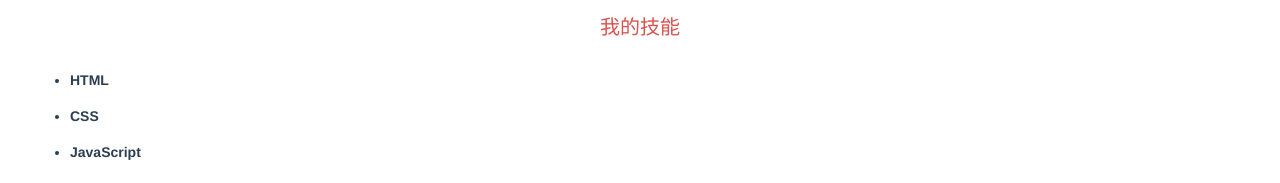
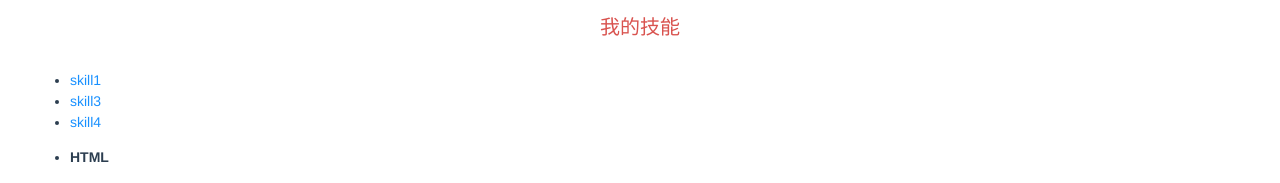
Before and after one commit to ethan666/learning, a Vue app in the folder vue-test/: page /about in a window 1280 px wide. Shown: the part 337-520 px from the top of the page. Built offline with nearby package versions, Linux system fonts and the light colour scheme.

Commit message:
router, 锚标签测试

```diff
--- a/vue-test/src/components/Skills.vue
+++ b/vue-test/src/components/Skills.vue
@@ -1,18 +1,32 @@
 <template>
   <div id="skills" class="section">
-        <h2><span>我的技能</span></h2>
+    <h2>
+      <span>我的技能</span>
+    </h2>
     <ul>
-                <li>HTML</li>
-                <li>CSS</li>
-                <li>JavaScript</li>
+      <li>
+        <router-link to="/about/#skill1">skill1</router-link>
+      </li>
+      <li>
+        <router-link to="/about/#skill2">skill3</router-link>
+      </li>
+      <li>
+        <router-link to="/about/#skill3">skill4</router-link>
+      </li>
     </ul>
+    <ul class="detail">
+      <li id="skill1">HTML</li>
+      <li id="skill2">CSS</li>
+      <li id="skill3">JavaScript</li>
+    </ul>
+    <div class="other"></div>
   </div>
 </template>
 
 <script>
 export default {
-    name: 'Skills'
-}
+  name: "Skills"
+};
 </script>
 
 <style scoped>
@@ -26,8 +40,12 @@ export default {
 ul {
   text-align: left;
 }
-    li {
+.detail li {
   margin-bottom: 15px;
   font-weight: bold;
+  height: 100px;
+}
+.other {
+  height: 1000px;
 }
 </style>
```
Lines whose indentation alone changed are shown as unchanged.
